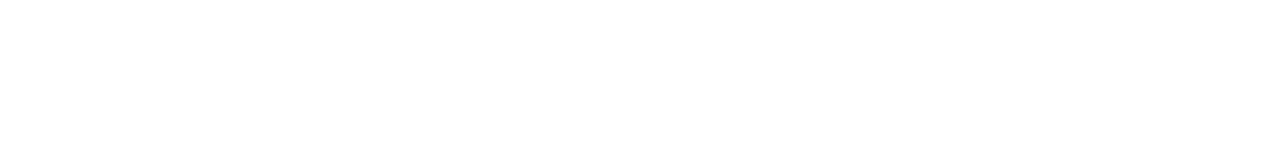
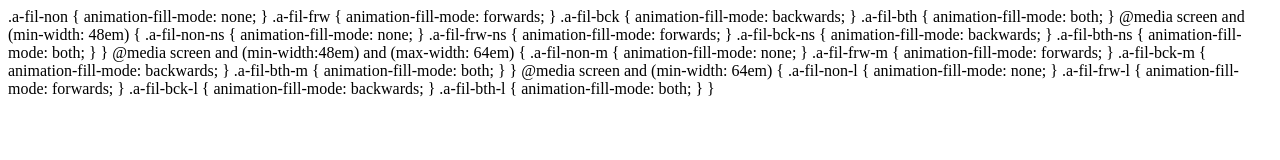
Before and after one commit to mrmrs/css-animation-fill-mode, a website: page index.html in a window 1280 px wide. Drawn offline with Linux system fonts and the light colour scheme.

Commit message:
Adding css contents to html file for documentation

```diff
--- a/index.html
+++ b/index.html
@@ -12,5 +12,31 @@
     <link rel="stylesheet" href="animation-fill-mode.css">
   </head>
   <body>
-  </body>
+.a-fil-non { animation-fill-mode: none; }
+.a-fil-frw { animation-fill-mode: forwards; }
+.a-fil-bck { animation-fill-mode: backwards; }
+.a-fil-bth { animation-fill-mode: both; }
+
+@media screen and (min-width: 48em) {
+.a-fil-non-ns { animation-fill-mode: none; }
+.a-fil-frw-ns { animation-fill-mode: forwards; }
+.a-fil-bck-ns { animation-fill-mode: backwards; }
+.a-fil-bth-ns { animation-fill-mode: both; }
+}
+
+@media screen and (min-width:48em) and (max-width: 64em) {
+.a-fil-non-m { animation-fill-mode: none; }
+.a-fil-frw-m { animation-fill-mode: forwards; }
+.a-fil-bck-m { animation-fill-mode: backwards; }
+.a-fil-bth-m { animation-fill-mode: both; }
+}
+
+@media screen and (min-width: 64em) {
+.a-fil-non-l { animation-fill-mode: none; }
+.a-fil-frw-l { animation-fill-mode: forwards; }
+.a-fil-bck-l { animation-fill-mode: backwards; }
+.a-fil-bth-l { animation-fill-mode: both; }
+}
+
+</body>
 </html>
```
